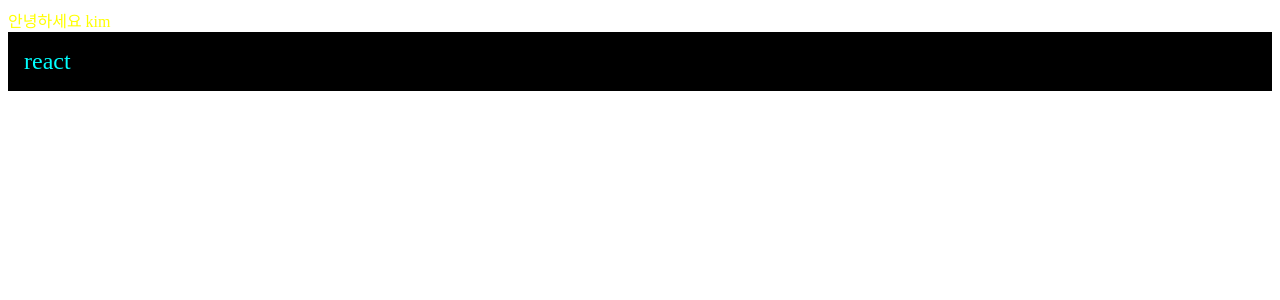
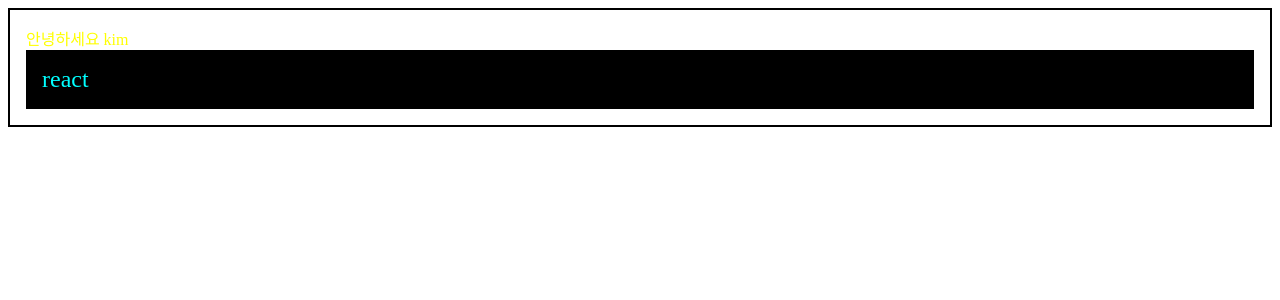
Before and after one commit to SoJuSo/React_repo, a React (Create React App) app: page / in a window 1280 px wide. Shown: the top 300 px of the page. Built offline with nearby package versions, Linux system fonts and the light colour scheme.

Commit message:
Props를 통한 값 렌더링

```diff
--- a/src/App.js
+++ b/src/App.js
@@ -1,5 +1,6 @@
 import React from "react";
 import Hello from "./Hello";
+import Wrapper from "./Wrapper";
 
 function App() {
   const name = "react";
@@ -11,10 +12,10 @@
   };
 
   return (
-    <>
+    <Wrapper>
       <Hello name="kim" color="yellow" />
       <div style={style}>{name}</div>
-    </>
+    </Wrapper>
   );
 }
 
--- /dev/null
+++ b/src/Wrapper.js
@@ -0,0 +1,11 @@
+import React from "react";
+
+function Wrapper({ children }) {
+  const style = {
+    border: "2px solid black",
+    padding: "16px",
+  };
+  return <div style={style}>{children}</div>;
+}
+
+export default Wrapper;
```
